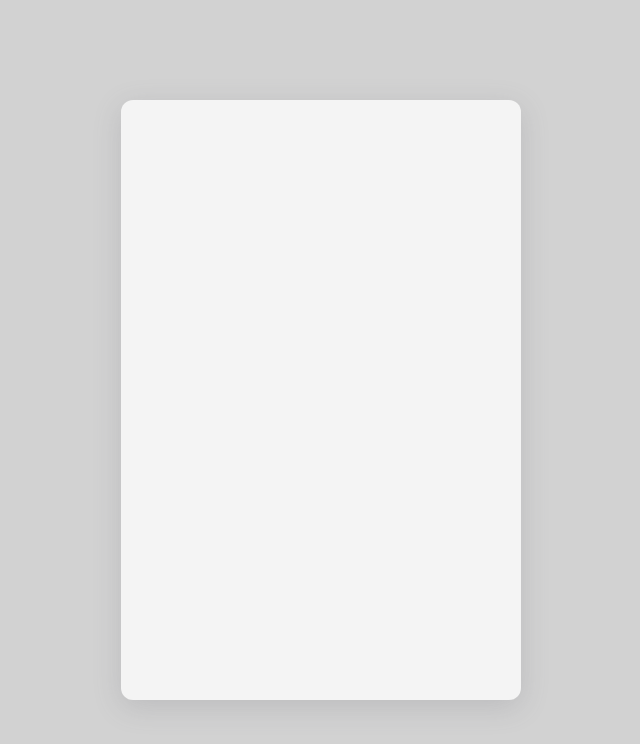
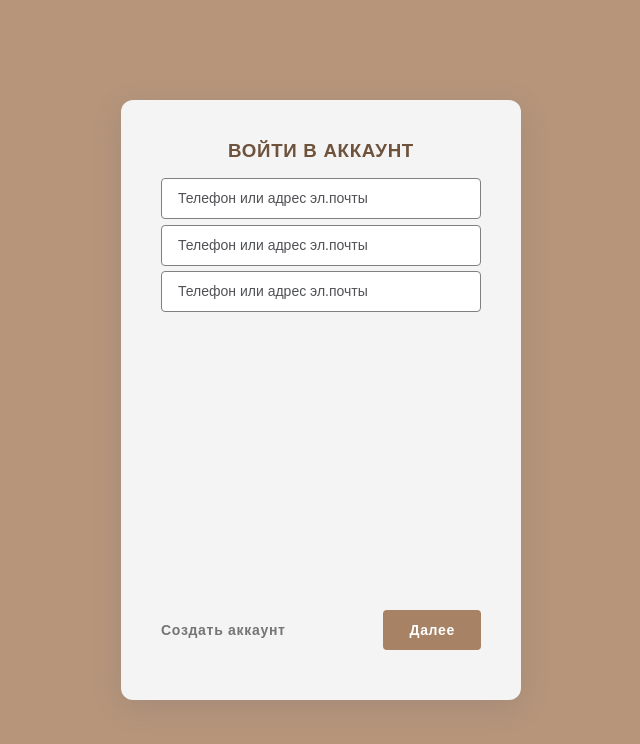
Before and after one commit to mikejusi/authorization-window, a plain HTML site: page index.html in a window 1280 px wide. Shown: the whole page, without its empty margins (319-959 px from the left). Drawn offline with Linux system fonts and the light colour scheme.

Commit message:
styled container

```diff
--- a/index.html
+++ b/index.html
@@ -10,7 +10,25 @@
 <body>
     <div class="wrapper">
         <div class="mobile">
+            <div class="content">
+                <div class="title__auto">
+                    <h3>
+                        Войти в аккаунт
+                    </h3>
+                </div>
+                <form action="" class="form__container">
+                    <input placeholder="Телефон или адрес эл.почты">
+                    <input placeholder="Телефон или адрес эл.почты">
+                    <input placeholder="Телефон или адрес эл.почты">
 
+                </form>
+                <div class="btn-group">
+                    <a href="" class="create">
+                        Создать аккаунт
+                    </a>
+                    <button type="button" class="btn-primary">Далее</button>
+                </div>
+            </div>
         </div>
     </div>
 </body>
--- a/style.css
+++ b/style.css
@@ -1,10 +1,16 @@
 *{
+    font-family: sans-serif;
     margin: 0;
     padding: 0;
+    box-sizing: border-box;
 }
 
 body{
-    background-color: #d2d2d2;
+    background-color: #b6957b;
+}
+
+a{
+    text-decoration: none;
 }
 
 .mobile{
@@ -14,6 +20,78 @@ body{
     width: 400px;
     height: 600px;
     box-shadow: rgba(100, 100, 111, 0.2) 0px 7px 29px 0px;
+}
+
+.content{
+    padding: 40px;
+    display: flex;
+    flex-direction: column;
+    height: 100%;
+}
+
+.content input{
+    width: 100%;
+    padding: 12px 0;
+    border-radius: 4px;
+    border: 1px solid gray;
+}
+
+.content input::placeholder{
+    font-size: 14px;
+    color: #3e3f44;
+    padding: 0 16px;
+    opacity: 0.9;
+}
+
+.btn-group{
+    display: flex;
+    margin: 10px 0;
+}
+
+.btn-primary{
+    cursor: pointer;
+    margin-left: auto;
+    background-color: #a78265;
+    color: white;
+    letter-spacing: 0.7px;
+    font-weight: 600;
+    font-size: .875rem;
+    padding: 12px 26px;
+    border-radius: 4px;
+    border: none;
+}
+
+.btn-primary:hover{
+    background-color: rgb(145, 102, 63);
+    transition: 0.25s;
+}
+
+.create{
+    letter-spacing: 0.7px;
+    font-weight: 600;
+    font-size: .875rem;
+    align-self: center;
+    color: #757575;
+}
+
+.form__container{
+    display: flex;
+    flex-direction: column;
+    grid-gap: 0.35rem;
+    overflow: auto;
+    flex: 1 1;
+}
+
+.title__auto{
+    text-align: center;
+    margin-bottom: 1rem;
+}
+
+.title__auto h3{
+    text-transform: uppercase;
+    color: #6e523c;
+    letter-spacing: 0.7px;
+    font-weight: 800;
 }
 
 @media (max-width: 600px) {
```
